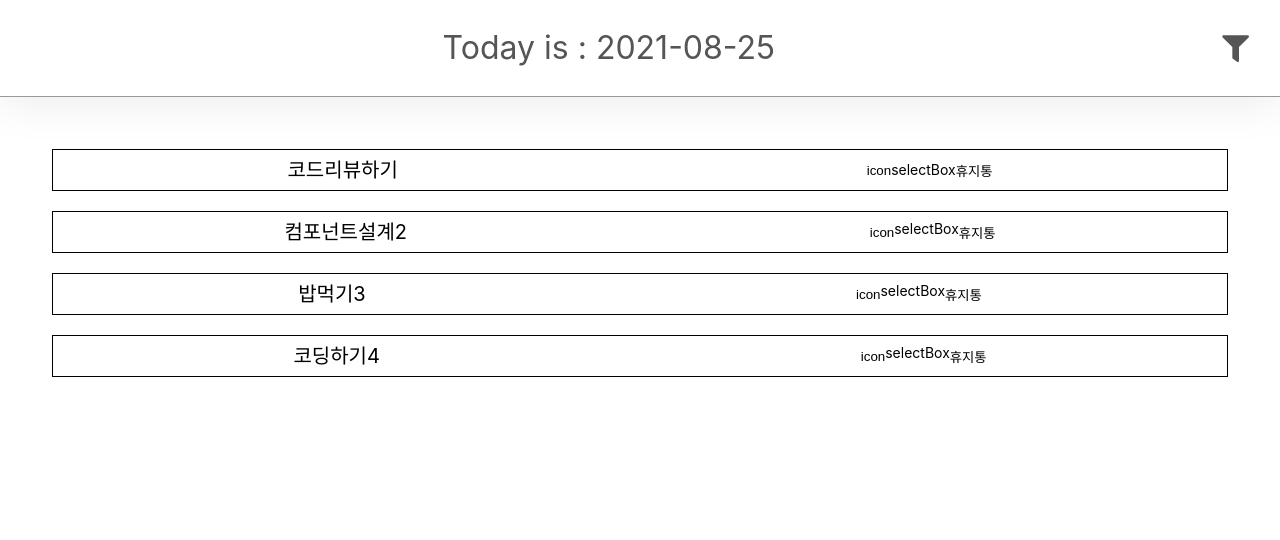
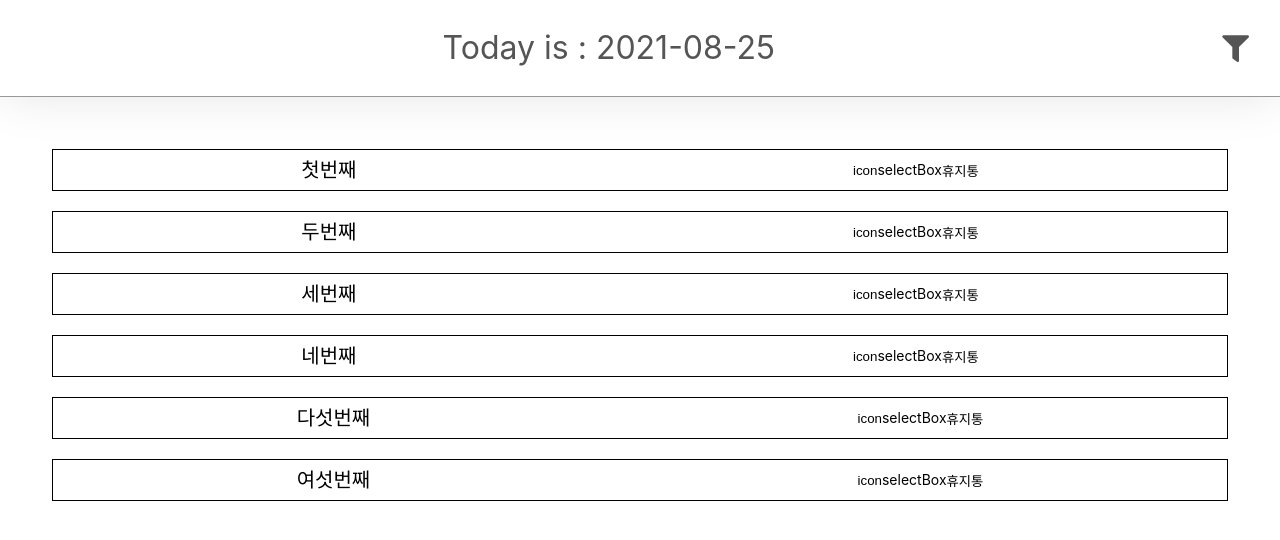
Before and after one commit to ONE-TED/5_moduCompany_team1, a React (Create React App) app: page / in a window 1280 px wide. Shown: the top 540 px of the page. Built offline with nearby package versions, Linux system fonts and the light colour scheme.

Commit message:
[#20] Chore : 공통 데이터, 파일 수정
- 데이터 추가 및 공통영역 수정

```diff
--- a/src/Pages/TodoList/TodoList.tsx
+++ b/src/Pages/TodoList/TodoList.tsx
@@ -1,47 +1,28 @@
-import React from 'react';
+import React, { useState } from 'react';
 import styled from 'styled-components';
+import Header from 'Components/Header';
+import data from 'data.json';
+import { Itodo } from 'types';
 
-import Header from 'Components/Header';
+const TodoList = () => {
+  const todoData = data as Itodo[];
+  const [list, setList] = useState<Itodo[] | null>(null);
 
-const TodoList: React.FC = () => {
   return (
     <TodoListTemplate>
       <Header />
-
       <TodoItemsLayout>
         <ul style={{ padding: '20px' }}>
-          <Li>
-            <span style={{ fontSize: '20px' }}>코드리뷰하기</span>
+          {todoData.map((item: Itodo) => (
+            <Li key={item.id}>
+              <span style={{ fontSize: '20px' }}>{item.taskName}</span>
               <div style={{ display: 'flex', alignItems: 'center' }}>
                 <button>icon</button>
                 <div>selectBox</div>
                 <button>휴지통</button>
               </div>
             </Li>
-          <Li>
-            <span style={{ fontSize: '20px' }}>컴포넌트설계2</span>
-            <div style={{ display: 'flex' }}>
-              <button>icon</button>
-              <div>selectBox</div>
-              <button>휴지통</button>
-            </div>
-          </Li>
-          <Li>
-            <span style={{ fontSize: '20px' }}>밥먹기3</span>
-            <div style={{ display: 'flex' }}>
-              <button>icon</button>
-              <div>selectBox</div>
-              <button>휴지통</button>
-            </div>
-          </Li>
-          <Li>
-            <span style={{ fontSize: '20px' }}>코딩하기4</span>
-            <div style={{ display: 'flex' }}>
-              <button>icon</button>
-              <div>selectBox</div>
-              <button>휴지통</button>
-            </div>
-          </Li>
+          ))}
         </ul>
       </TodoItemsLayout>
     </TodoListTemplate>
--- /dev/null
+++ b/src/data.json
@@ -0,0 +1,44 @@
+[
+  {
+    "id": 1,
+    "taskName": "첫번째",
+    "status": "완료",
+    "createdAt": "2021-07-01",
+    "updatedAt": "2021-07-03"
+  },
+  {
+    "id": 2,
+    "taskName": "두번째",
+    "status": "완료",
+    "createdAt": "2021-07-02",
+    "updatedAt": "2021-07-02"
+  },
+  {
+    "id": 3,
+    "taskName": "세번째",
+    "status": "진행중",
+    "createdAt": "2021-07-02",
+    "updatedAt": "2021-07-09"
+  },
+  {
+    "id": 4,
+    "taskName": "네번째",
+    "status": "진행중",
+    "createdAt": "2021-07-03",
+    "updatedAt": "2021-07-03"
+  },
+  {
+    "id": 5,
+    "taskName": "다섯번째",
+    "status": "진행중",
+    "createdAt": "2021-07-04",
+    "updatedAt": "2021-07-07"
+  },
+  {
+    "id": 6,
+    "taskName": "여섯번째",
+    "status": "진행중",
+    "createdAt": "2021-07-04",
+    "updatedAt": "2021-07-04"
+  }
+]
```
Also changed, not shown: src/types.ts (renamed from types.ts). Lines whose indentation alone changed are shown as unchanged.
